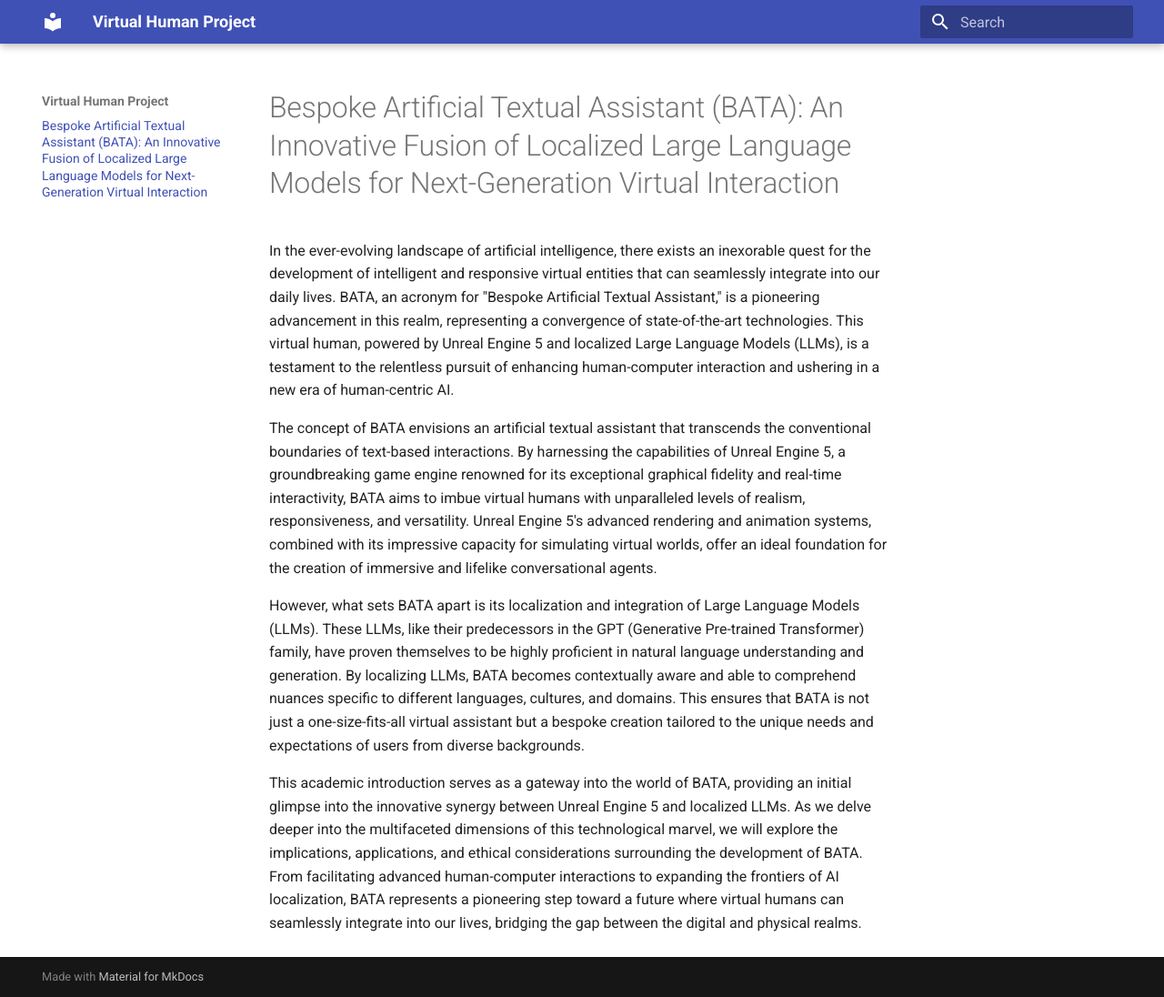
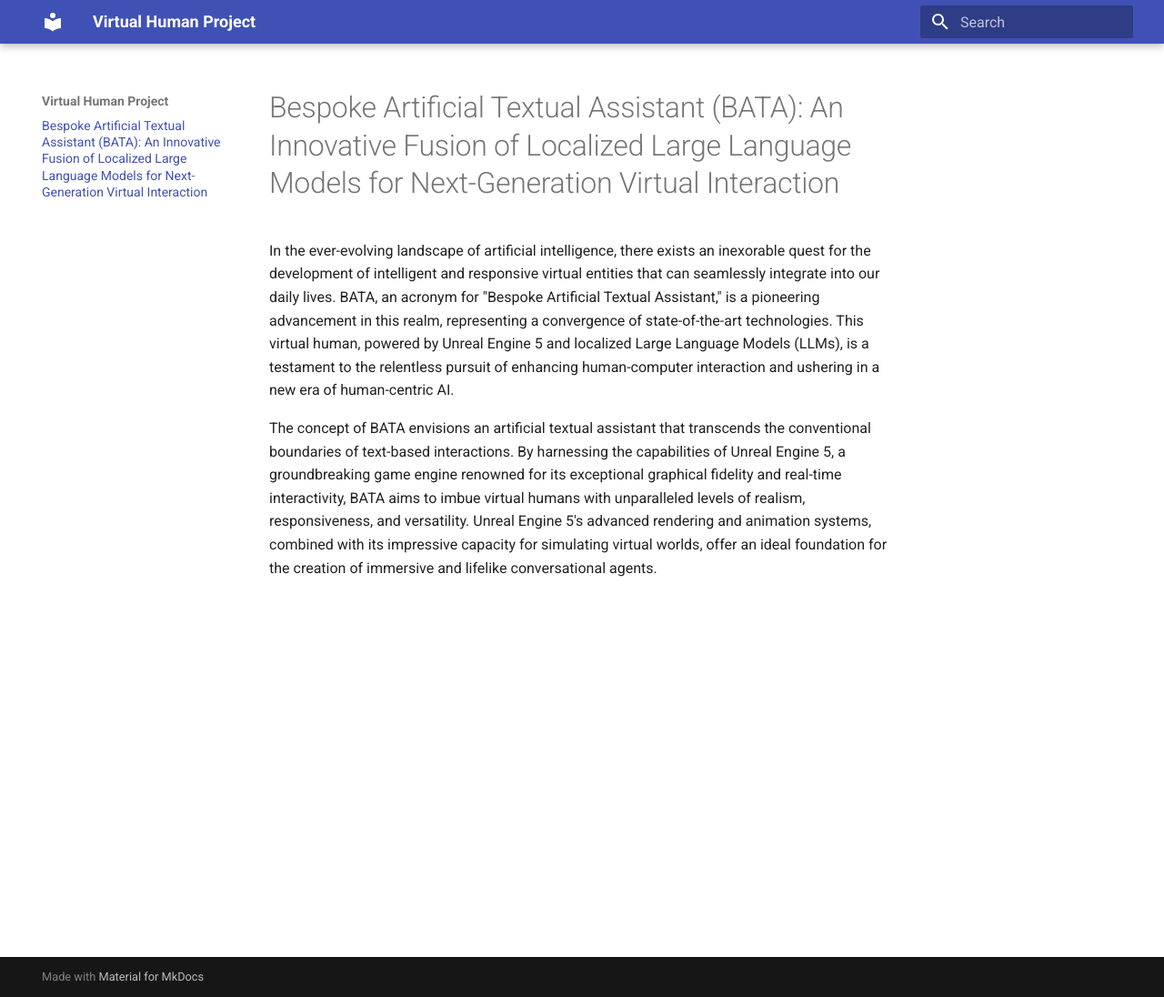
Before and after one commit to g202319/project, an MkDocs documentation site: the page built from docs/index.md, in a window 1280 px wide and 1096 px high. Shown: the whole window at 91% size. Built offline with MkDocs 1.6.1 and Material for MkDocs 9.7.7, drawn with Linux system fonts in a browser that asks for light colours.

Commit message:
Update index.md

```diff
--- a/docs/index.md
+++ b/docs/index.md
@@ -3,7 +3,3 @@
 In the ever-evolving landscape of artificial intelligence, there exists an inexorable quest for the development of intelligent and responsive virtual entities that can seamlessly integrate into our daily lives. BATA, an acronym for "Bespoke Artificial Textual Assistant," is a pioneering advancement in this realm, representing a convergence of state-of-the-art technologies. This virtual human, powered by Unreal Engine 5 and localized Large Language Models (LLMs), is a testament to the relentless pursuit of enhancing human-computer interaction and ushering in a new era of human-centric AI.
 
 The concept of BATA envisions an artificial textual assistant that transcends the conventional boundaries of text-based interactions. By harnessing the capabilities of Unreal Engine 5, a groundbreaking game engine renowned for its exceptional graphical fidelity and real-time interactivity, BATA aims to imbue virtual humans with unparalleled levels of realism, responsiveness, and versatility. Unreal Engine 5's advanced rendering and animation systems, combined with its impressive capacity for simulating virtual worlds, offer an ideal foundation for the creation of immersive and lifelike conversational agents.
-
-However, what sets BATA apart is its localization and integration of Large Language Models (LLMs). These LLMs, like their predecessors in the GPT (Generative Pre-trained Transformer) family, have proven themselves to be highly proficient in natural language understanding and generation. By localizing LLMs, BATA becomes contextually aware and able to comprehend nuances specific to different languages, cultures, and domains. This ensures that BATA is not just a one-size-fits-all virtual assistant but a bespoke creation tailored to the unique needs and expectations of users from diverse backgrounds.
-
-This academic introduction serves as a gateway into the world of BATA, providing an initial glimpse into the innovative synergy between Unreal Engine 5 and localized LLMs. As we delve deeper into the multifaceted dimensions of this technological marvel, we will explore the implications, applications, and ethical considerations surrounding the development of BATA. From facilitating advanced human-computer interactions to expanding the frontiers of AI localization, BATA represents a pioneering step toward a future where virtual humans can seamlessly integrate into our lives, bridging the gap between the digital and physical realms.
```
